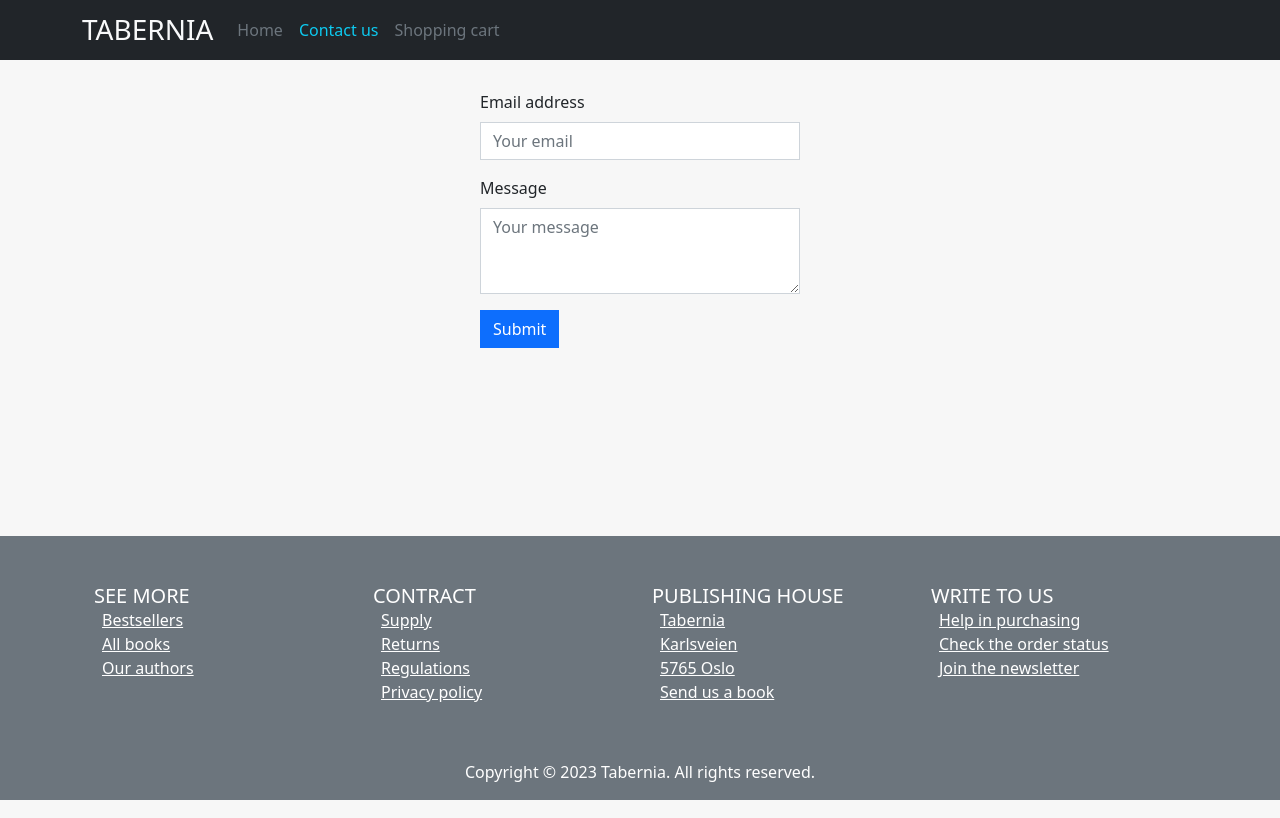
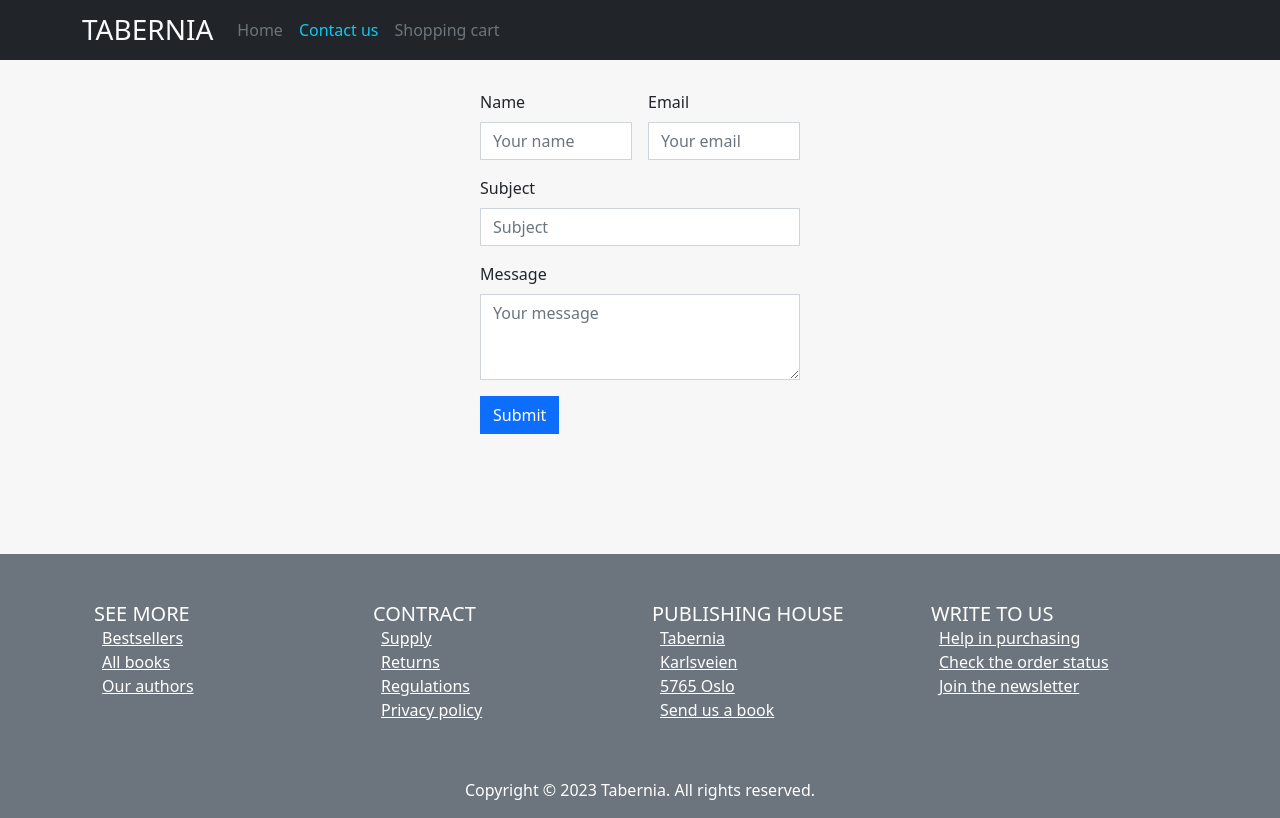
Before and after one commit to Tanix98/front-end-frameworks-ca, a React (Create React App) app: page /contact in a window 1280 px wide. Built offline with nearby package versions, Linux system fonts and the light colour scheme.

Commit message:
add forms and form validation

```diff
--- a/src/pages/ContactPage/index.jsx
+++ b/src/pages/ContactPage/index.jsx
@@ -7,10 +7,14 @@ function Contact() {
         document.title = 'Contact us - Taberna';
     }, []);
 
+    const [userName, setUserName] = useState('');
     const [userEmailAddress, setUserEmailAddress] = useState('');
+    const [userSubject, setUserSubject] = useState('');
     const [userMessage, setUserMessage] = useState('');
 
+    const [nameError, setNameError] = useState('');
     const [emailError, setEmailError] = useState('');
+    const [subjectError, setSubjectError] = useState('');
     const [messageError, setMessageError] = useState('');
     const [submitAlert, setSubmitAlert] = useState('');
     const emailRegex = new RegExp(
@@ -21,47 +25,72 @@ function Contact() {
         event.preventDefault();
 
         if (
-            userMessage.replace(/ /g, '').length > 0 &&
+            userName.replace(/ /g, '').length >= 3 &&
+            userSubject.replace(/ /g, '').length >= 3 &&
+            userMessage.replace(/ /g, '').length >= 3 &&
             emailRegex.test(userEmailAddress)
         ) {
             const body = {
+                userName,
                 userEmailAddress,
+                userSubject,
                 userMessage,
             };
 
-            // Fetch example
-            /*fetch("www.example.com", {
-            method: "POST",
-        body: JSON.stringify(body),
-            });*/
+            setUserName('');
             setUserEmailAddress('');
+            setUserSubject('');
             setUserMessage('');
             setSubmitAlert(
                 'Message sent! We will reply as soon as possible 🙂'
             );
             console.log('Message sent! ' + JSON.stringify(body));
         }
+
+        if (userName.replace(/ /g, '').length < 3) {
+            setNameError('Name must be more than 3 characters long');
+            setSubmitAlert('');
+        }
+        if (userName.replace(/ /g, '') === '') {
+            setNameError('Please write your name before contacting us');
+            setSubmitAlert('');
+        }
+        if (userName.replace(/ /g, '').length > 3) {
+            setNameError('');
+        }
+
         if (userEmailAddress === '') {
-            setEmailError('Please write your email address');
+            setEmailError(
+                'Please write your email address before contacting us'
+            );
             setSubmitAlert('');
         } else {
             if (emailRegex.test(userEmailAddress)) {
                 setEmailError('');
-                console.log('userEmailAddress: ' + userEmailAddress);
             } else {
                 setEmailError('Invalid email address');
                 setSubmitAlert('');
-                console.log('emailError' + emailError);
             }
         }
-        if (userMessage.replace(/ /g, '').length > 0) {
+
+        if (userSubject.replace(/ /g, '').length < 3) {
+            setSubjectError('Subject must be more than 3 characters long');
+            setSubmitAlert('');
+        }
+        if (userSubject.replace(/ /g, '') === '') {
+            setSubjectError('Please write your subject before contacting us');
+            setSubmitAlert('');
+        }
+        if (userSubject.replace(/ /g, '').length > 3) {
+            setSubjectError('');
+        }
+
+        if (userMessage.replace(/ /g, '').length > 3) {
             setMessageError('');
-            console.log('userMessage: ' + userMessage);
         }
         if (userMessage.replace(/ /g, '') === '') {
             setMessageError('Please write your message before contacting us');
             setSubmitAlert('');
-            console.log('messageError' + messageError);
         }
     }
 
@@ -86,13 +115,17 @@ function Contact() {
 
     function onTextInputChange(event) {
         const value = event.target.value;
+        if (event.target.name === 'name') {
+            setUserName(value);
+        }
         if (event.target.name === 'email') {
             setUserEmailAddress(value);
-            console.log(userEmailAddress);
         }
-        if (event.target.name === 'message') {
+        if (event.target.name === 'subject') {
+            setUserSubject(value);
+        }
+        if (event.target.name === 'body') {
             setUserMessage(value);
-            console.log(userMessage);
         }
     }
 
@@ -100,8 +133,24 @@ function Contact() {
         <div id='main'>
             <div id='form' className='m-auto'>
                 <Form>
+                    <div className='d-block d-sm-flex gap-3'>
+                        <Form.Group className='mb-3' controlId='formBasicName'>
+                            <Form.Label>Name</Form.Label>
+                            <Form.Control
+                                name='name'
+                                type='text'
+                                placeholder='Your name'
+                                value={userName}
+                                onChange={onTextInputChange}
+                                onKeyDown={handleKeyDown}
+                            />
+                            <Form.Text className='text-danger'>
+                                {nameError}
+                            </Form.Text>
+                        </Form.Group>
+
                         <Form.Group className='mb-3' controlId='formBasicEmail'>
-                        <Form.Label>Email address</Form.Label>
+                            <Form.Label>Email</Form.Label>
                             <Form.Control
                                 name='email'
                                 type='email'
@@ -114,11 +163,27 @@ function Contact() {
                                 {emailError}
                             </Form.Text>
                         </Form.Group>
+                    </div>
 
-                    <Form.Group className='mb-3' controlId='formBasicPassword'>
+                    <Form.Group className='mb-3' controlId='formBasicSubject'>
+                        <Form.Label>Subject</Form.Label>
+                        <Form.Control
+                            name='subject'
+                            type='text'
+                            placeholder='Subject'
+                            value={userSubject}
+                            onChange={onTextInputChange}
+                            onKeyDown={handleKeyDown}
+                        />
+                        <Form.Text className='text-danger'>
+                            {subjectError}
+                        </Form.Text>
+                    </Form.Group>
+
+                    <Form.Group className='mb-3' controlId='formBasicBody'>
                         <Form.Label>Message</Form.Label>
                         <Form.Control
-                            name='message'
+                            name='body'
                             as='textarea'
                             rows={3}
                             placeholder='Your message'
--- a/src/pages/ProductPage/index.jsx
+++ b/src/pages/ProductPage/index.jsx
@@ -17,7 +17,7 @@ function Product() {
     console.log(productName);
 
     useEffect(() => {
-        document.title = productName + ' - Taberna';
+        document.title = productName + ' product - Taberna';
     }, []);
 
     if (isLoading) {
```
Also changed, not shown: 1 other file (tests, documents, lock files or other folders). Lines whose indentation alone changed are shown as unchanged.
